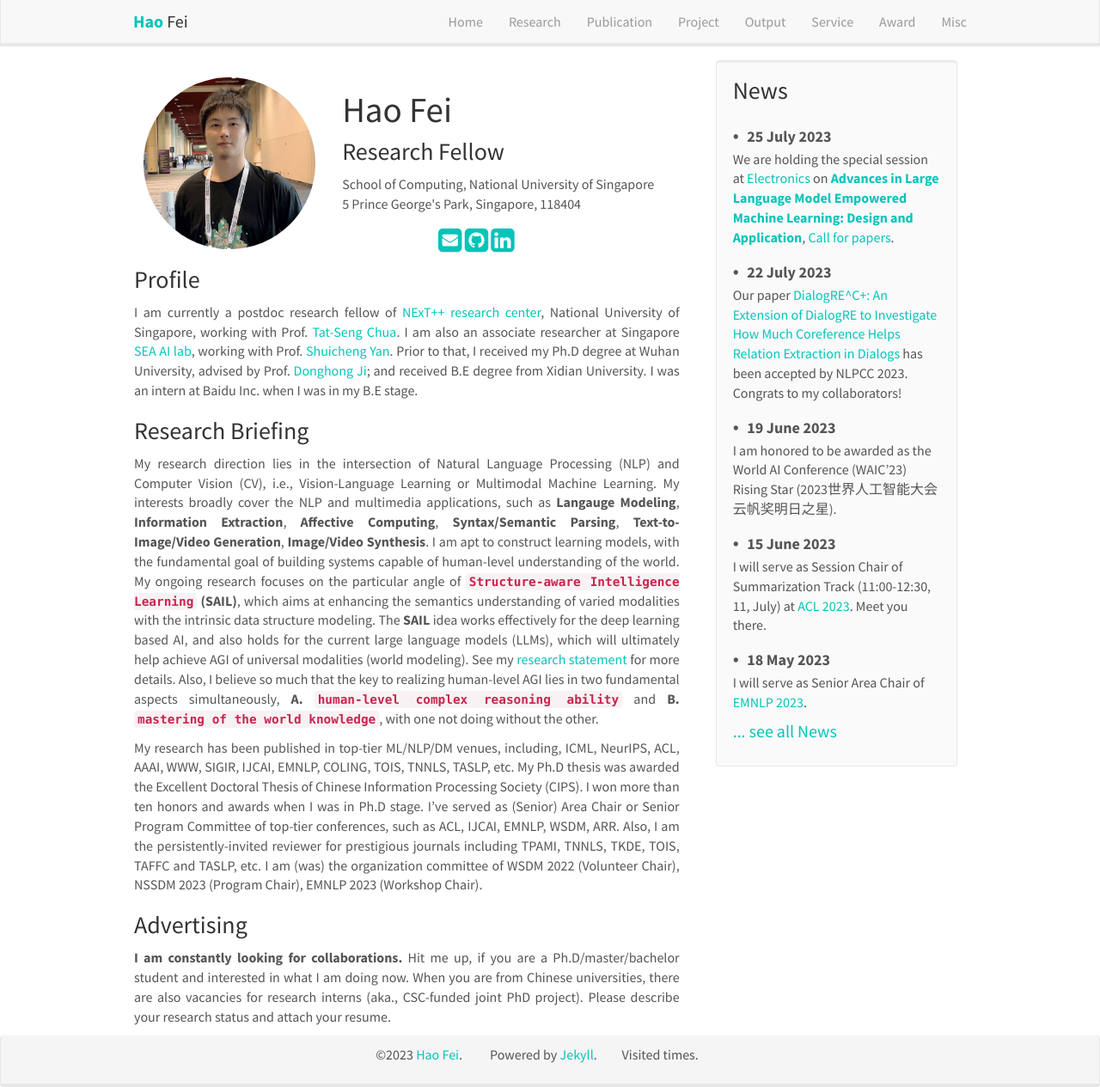
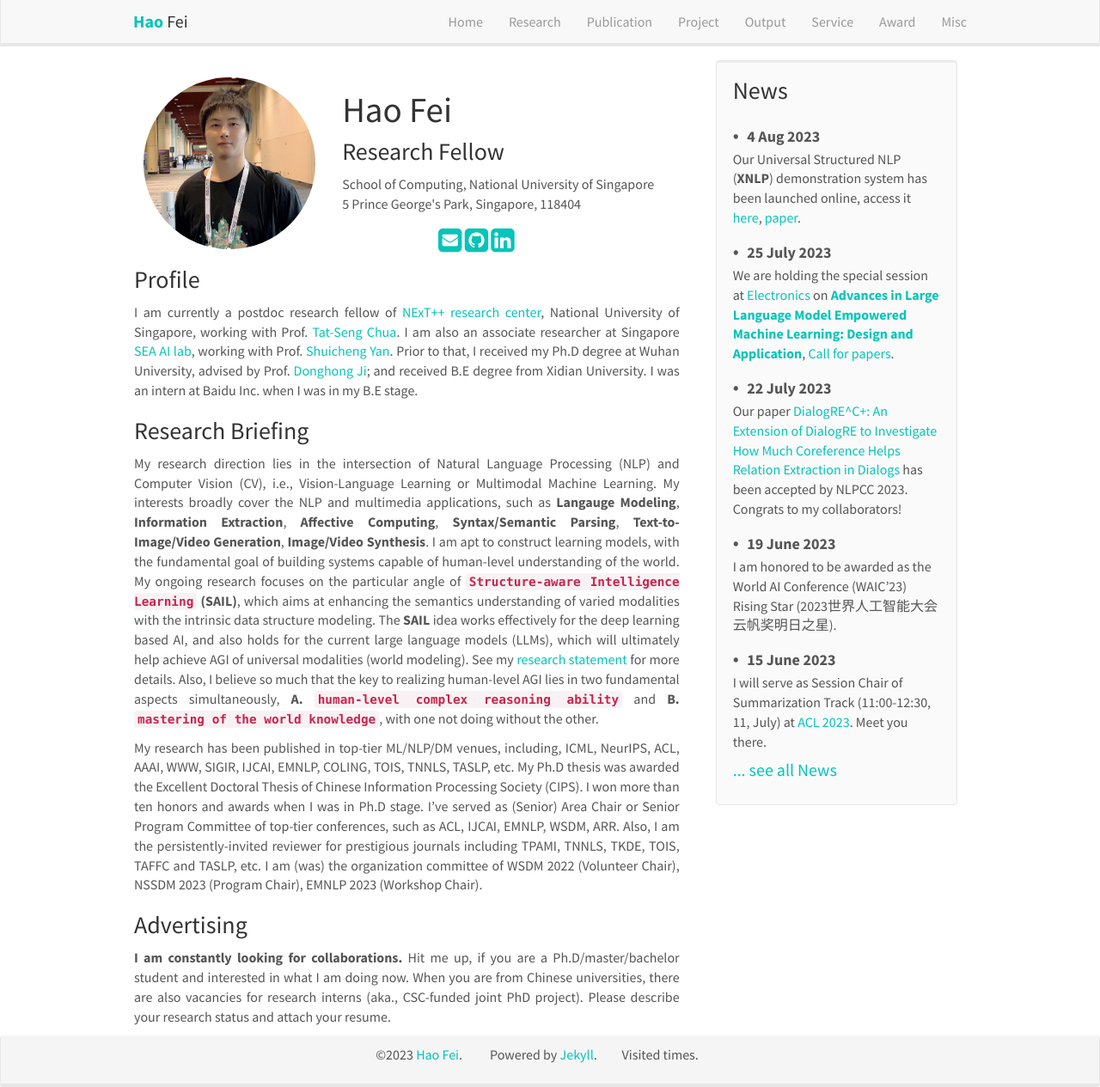
Before and after one commit to scofield7419/scofield7419.github.io, a Jekyll site: the page built from _pages/home.md, in a window 1280 px wide and 1265 px high. Shown: the whole window at 86% size. Built offline with Jekyll 4.4.1, drawn with Linux system fonts in a browser that asks for light colours; nearby versions of some CDN libraries; comment, search, counter and statistics services are not loaded; a style sheet for code colours, icons or effects is not loaded.

Commit message:
Update news.yml

```diff
--- a/_data/news.yml
+++ b/_data/news.yml
@@ -1,3 +1,6 @@
+- date: 4 Aug 2023
+  headline: "Our Universal Structured NLP (__XNLP__) demonstration system has been launched online, access it [here](https://xnlp.haofei.vip/), [paper](https://arxiv.org/pdf/2308.01846.pdf)."
+
 - date: 25 July 2023
   headline: "We are holding the special session at [Electronics](https://www.mdpi.com/journal/electronics) on [__Advances in Large Language Model Empowered Machine Learning: Design and Application__](https://www.mdpi.com/journal/electronics/special_issues/RC9S717EB3), [Call for papers](https://www.mdpi.com/journal/electronics/special_issues/RC9S717EB3)."
 
```
